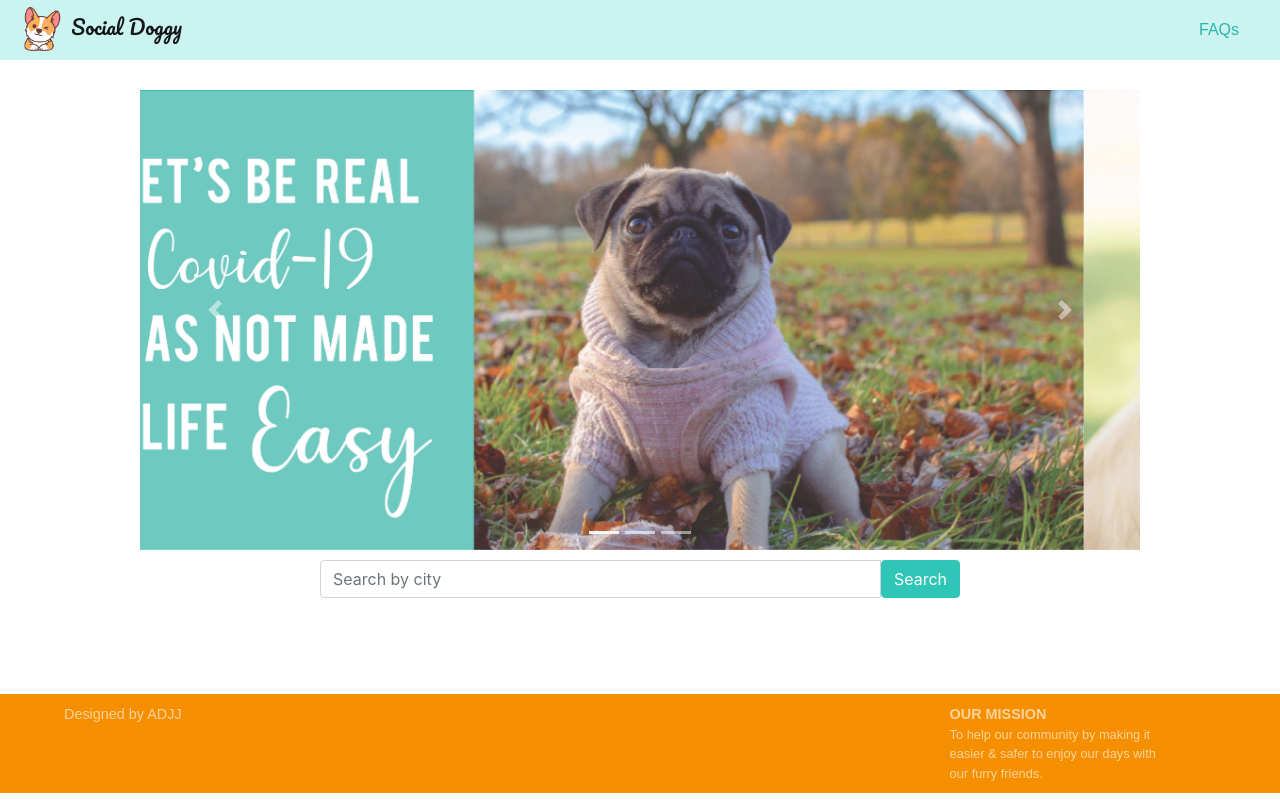
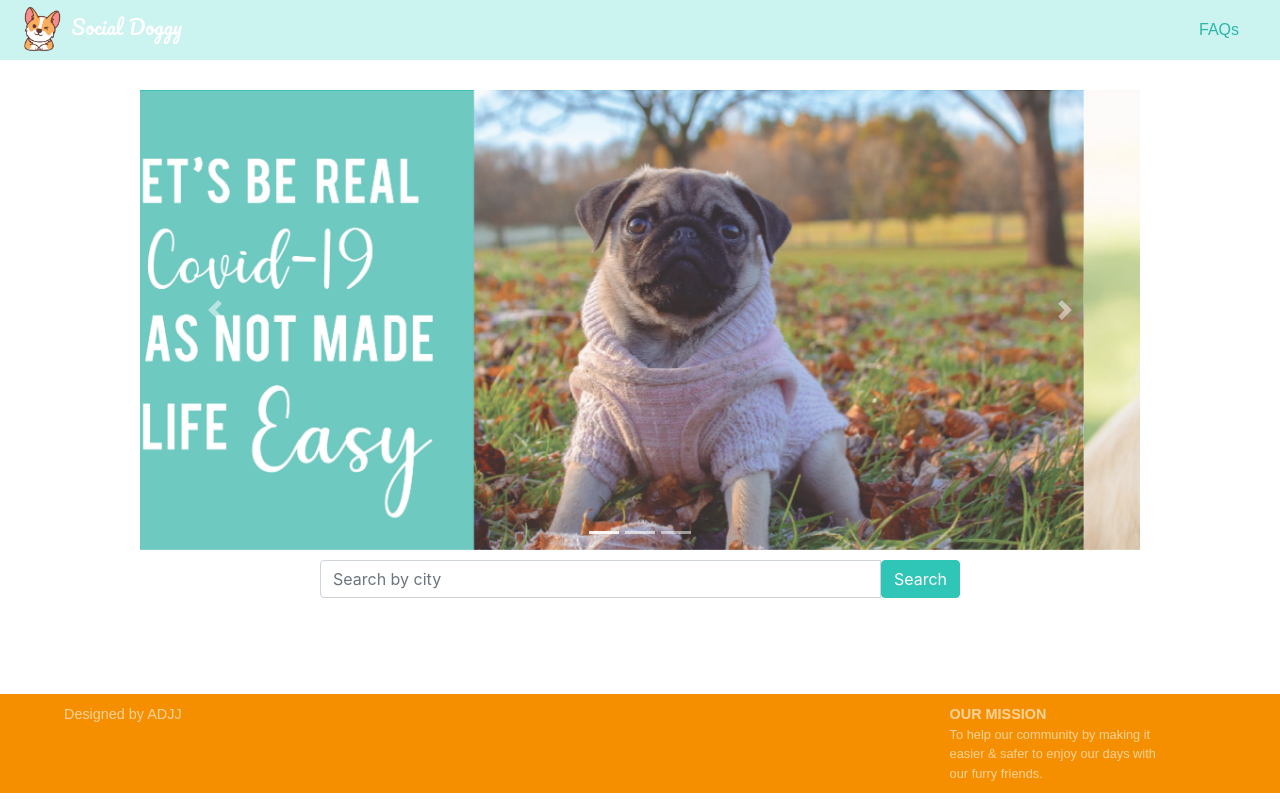
Before and after one commit to Jorge1772/C38_midterm_jorge_diana_jNick_astrid, a React (Create React App) app in the folder client/: page / in a window 1280 px wide. Built offline with nearby package versions, Linux system fonts and the light colour scheme.

Commit message:
made changes to css for navbar

```diff
--- a/client/src/components/App.css
+++ b/client/src/components/App.css
@@ -1,13 +1,19 @@
+@font-face{
+  font-family: Pacifico-Regular;
+  src: url('../fonts/Pacifico-Regular.ttf')
+}
+
 body {
   background-color: #ffffff;
 }
 
 .nav-bar {
-  font-family: 'Pacifico', cursive;
+  font-family: Pacifico-Regular !important;
   background-color: #cbf3f0;
   height: 60px;
+}
+.navbar-light .navbar-brand {
   color: white;
-
 }
 
 .nav-bar-item {
```
Also changed, not shown: client/src/fonts/OFL.txt (added), client/src/fonts/Pacifico-Regular.ttf (added).
